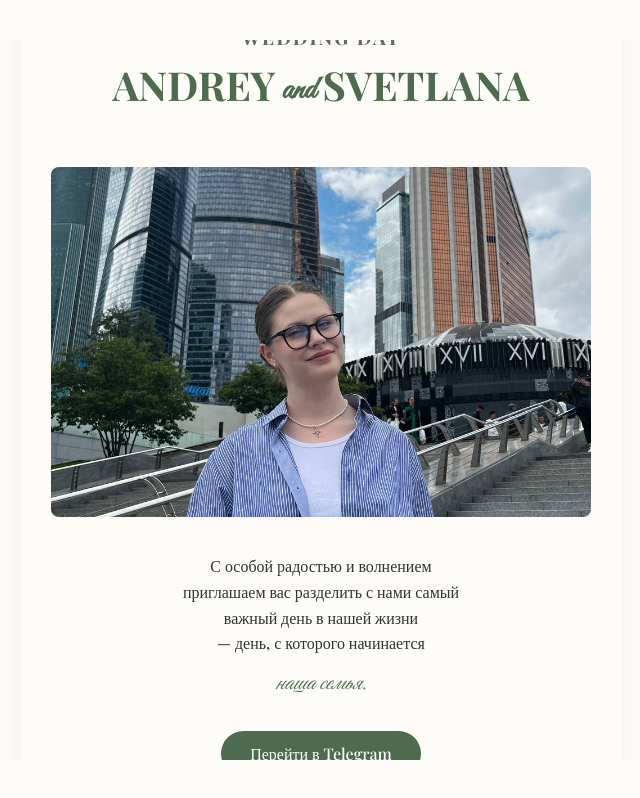
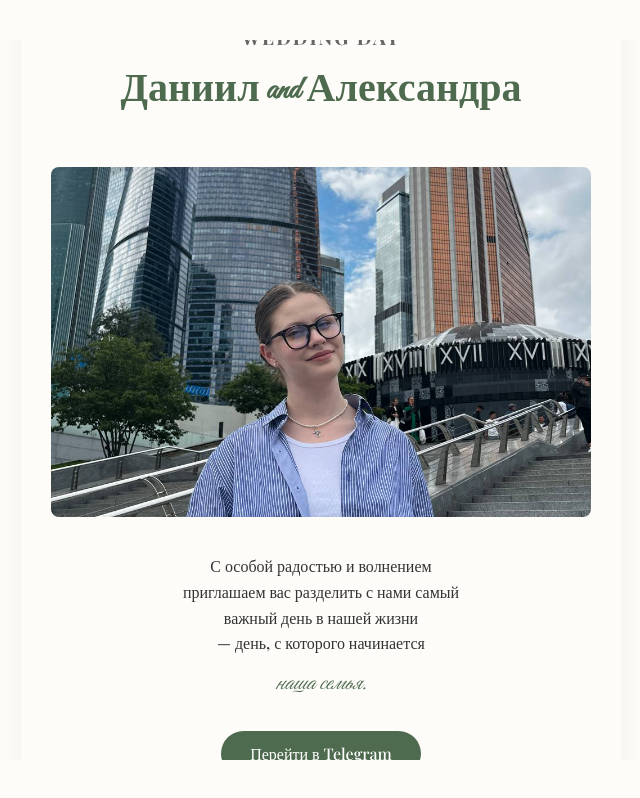
Before and after one commit to DaniilKn2036/v2, a plain HTML site: page index.html in a window 1280 px wide. Shown: the whole page, without its empty margins (319-959 px from the left). Drawn offline with nearby package versions, Linux system fonts and the light colour scheme.

Commit message:
Update index.html

```diff
--- a/index.html
+++ b/index.html
@@ -12,9 +12,9 @@
   <main class="card">
     <h3 class="wedding-day">WEDDING DAY</h3>
     <h1 class="names">
-      <span class="name">ANDREY</span>
+      <span class="name">Даниил</span>
       <span class="and">and</span>
-      <span class="name">SVETLANA</span>
+      <span class="name">Александра</span>
     </h1>
     <img src="123.jpg" alt="Фото пары" class="photo" />
     <p class="invite-text">
```
